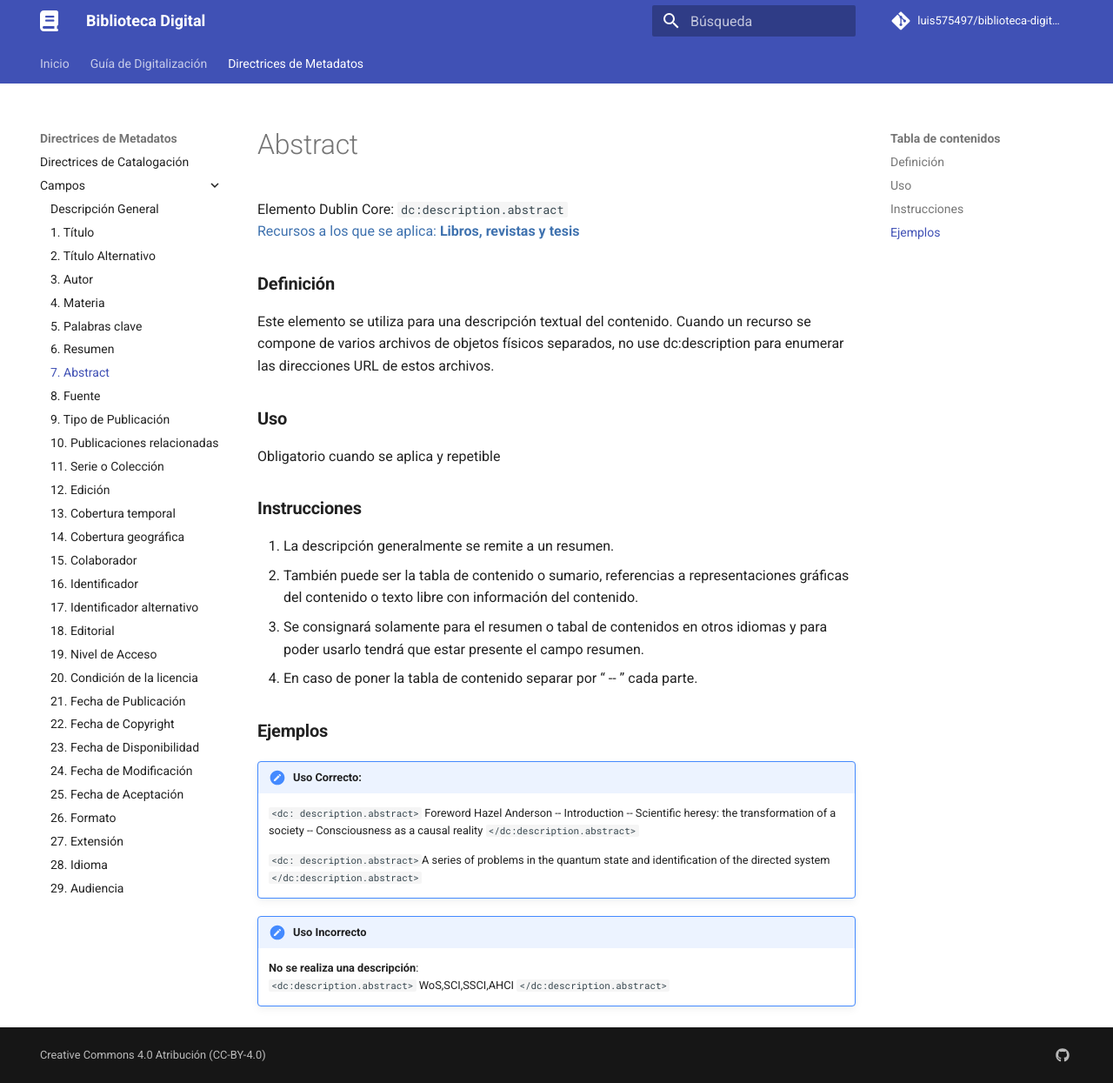
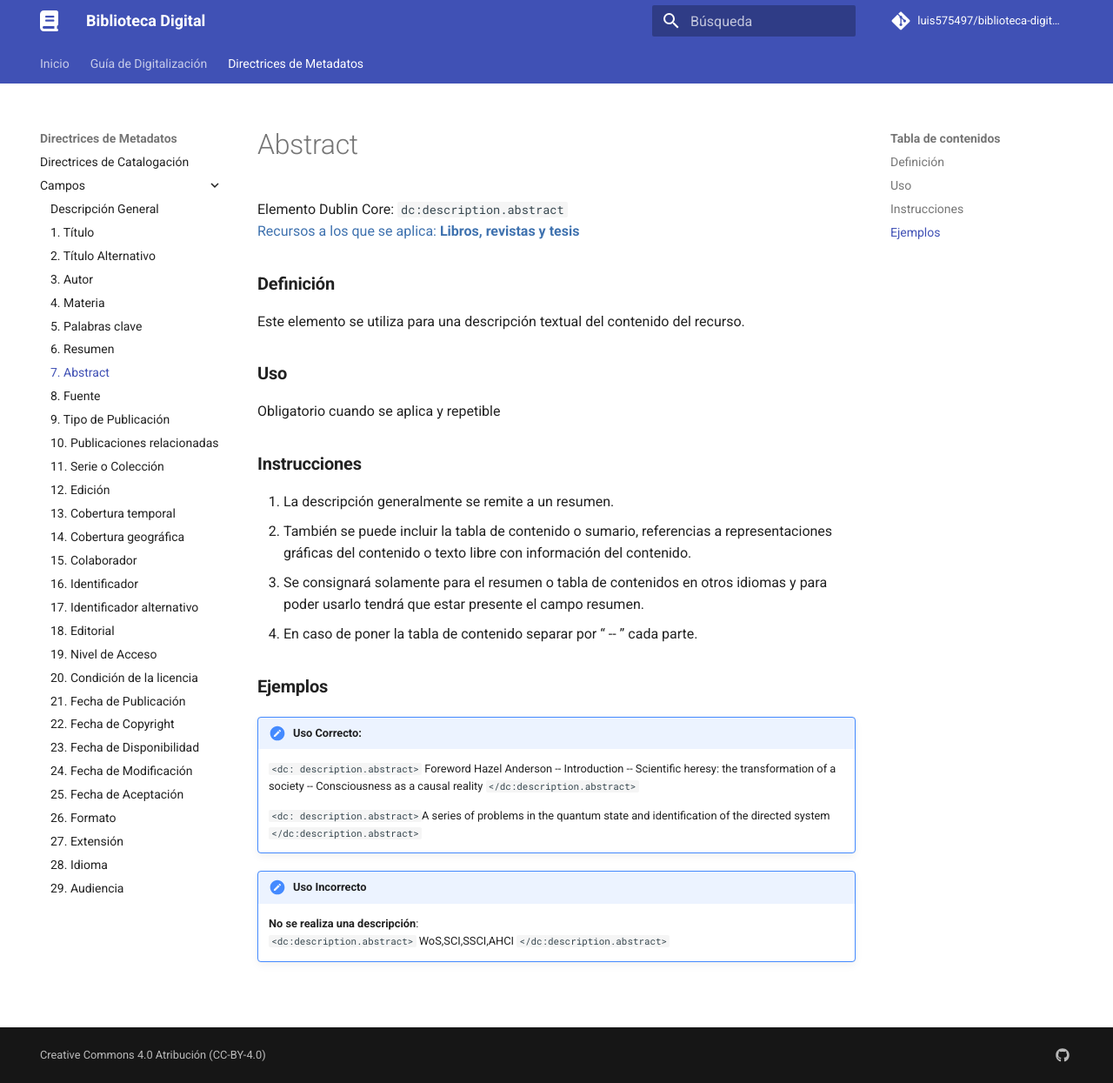
Before and after one commit to luis575497/biblioteca-digital-docs, an MkDocs documentation site: the page built from docs/metadatos/abstract.md, in a window 1280 px wide and 1245 px high. Shown: the whole window at 87% size. Built offline with MkDocs 1.6.1 and Material for MkDocs 9.7.7, drawn with Linux system fonts in a browser that asks for light colours; comment, search, counter and statistics services are not loaded; the version menu is left out.

Commit message:
Update abstract.md

```diff
--- a/docs/metadatos/abstract.md
+++ b/docs/metadatos/abstract.md
@@ -3,15 +3,15 @@ Elemento Dublin Core: `dc:description.abstract`
 <span style="color:#3F72AF">Recursos a los que se aplica: __Libros, revistas y tesis__ </span>
 
 ### __Definición__
-Este elemento se utiliza para una descripción textual del contenido. Cuando un recurso se compone de varios archivos de objetos físicos separados, no use dc:description para enumerar las direcciones URL de estos archivos.
+Este elemento se utiliza para una descripción textual del contenido del recurso.
 
 ### __Uso__
 Obligatorio cuando se aplica y repetible
 
 ### __Instrucciones__
 1. La  descripción generalmente se remite a un resumen.
-2. También puede ser la tabla de contenido o sumario, referencias a representaciones gráficas del contenido o texto libre con información del contenido.
-3. Se consignará solamente para el resumen o tabal de contenidos en otros idiomas y para poder usarlo tendrá que estar presente el campo resumen.
+2. También se puede incluir la tabla de contenido o sumario, referencias a representaciones gráficas del contenido o texto libre con información del contenido.
+3. Se consignará solamente para el resumen o tabla de contenidos en otros idiomas y para poder usarlo tendrá que estar presente el campo resumen.
 4. En caso de poner la tabla de contenido separar por “ -- ” cada parte.
 
 ### __Ejemplos__
```
